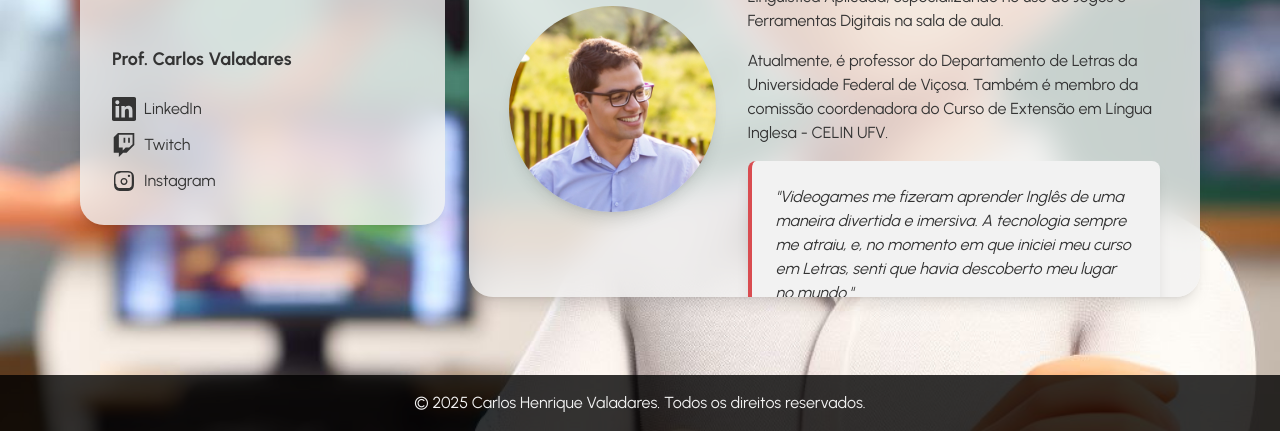
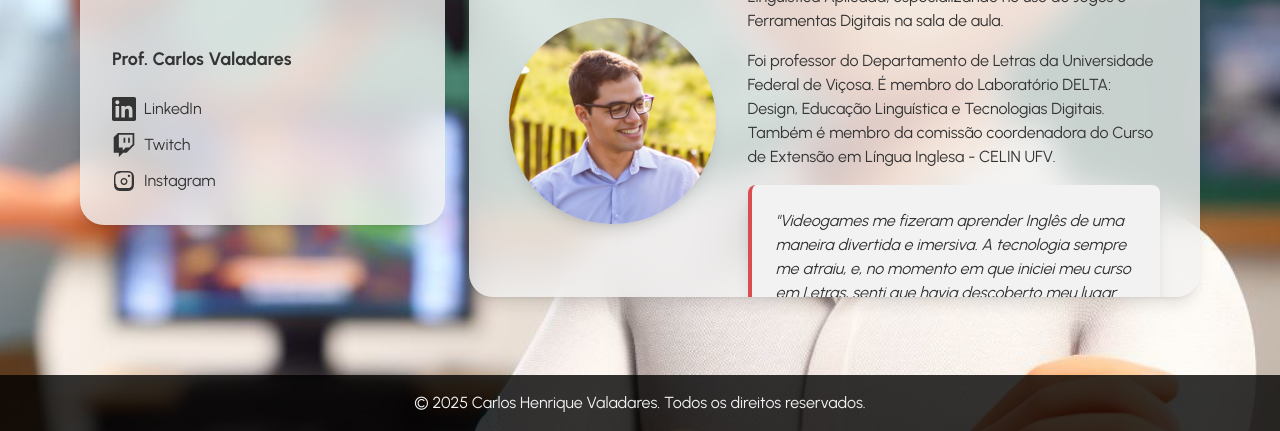
Before and after one commit to gamingteacher/gamingteacher.github.io, a website: page sobre.html in a window 1280 px wide. Shown: the part 369-800 px from the top of the page. Drawn offline with nearby package versions, Linux system fonts and the light colour scheme.

Commit message:
Update professor description in sobre.html

```diff
--- a/sobre.html
+++ b/sobre.html
@@ -60,7 +60,7 @@
                                         </div>
                                         <div class="md:w-2/3">
                                             <p class="mb-4">Carlos Henrique Valadares é Mestre e Doutorando em Estudos Linguísticos pela Universidade Federal de Minas Gerais e Graduado em Letras - Português/Inglês pela Universidade Federal de Viçosa. Possui pesquisas em Linguística Aplicada, especializando no uso de Jogos e Ferramentas Digitais na sala de aula.</p>
-                                            <p class="mb-4">Atualmente, é professor do Departamento de Letras da Universidade Federal de Viçosa. Também é membro da comissão coordenadora do Curso de Extensão em Língua Inglesa - CELIN UFV.</p>
+                                            <p class="mb-4">Foi professor do Departamento de Letras da Universidade Federal de Viçosa. É membro do Laboratório DELTA: Design, Educação Linguística e Tecnologias Digitais. Também é membro da comissão coordenadora do Curso de Extensão em Língua Inglesa - CELIN UFV.</p>
                                             <blockquote class="px-6 p-6 border-l-4 border-red bg-white text-grey rounded-lg shadow-lg">
                                                 <p class="italic">"Videogames me fizeram aprender Inglês de uma maneira divertida e imersiva. A tecnologia sempre me atraiu, e, no momento em que iniciei meu curso em Letras, senti que havia descoberto meu lugar no mundo."</p>
                                             </blockquote>
```
